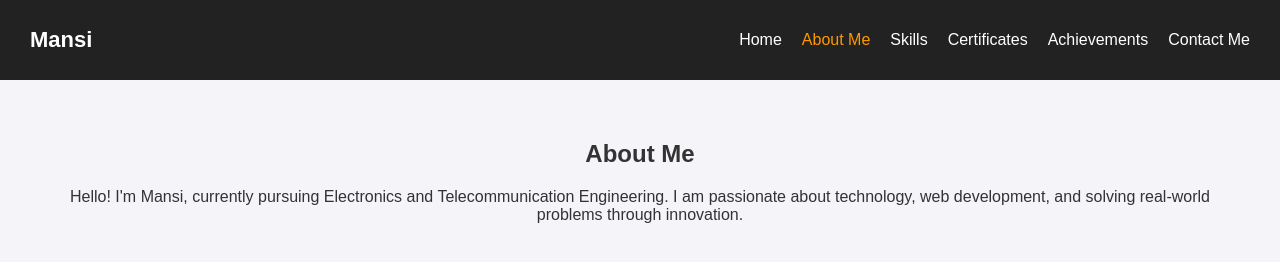
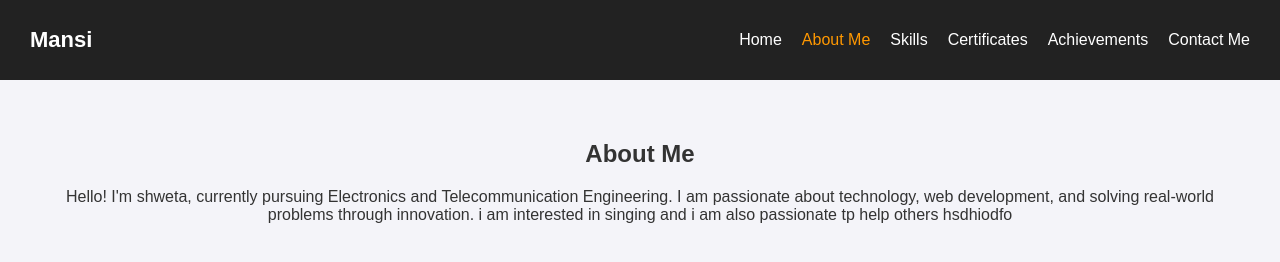
Before and after one commit to salunkhemansi009-cloud/my-portfoilo, a plain HTML site: page about.html in a window 1280 px wide. Drawn offline with Linux system fonts and the light colour scheme.

Commit message:
Update about.html

```diff
--- a/about.html
+++ b/about.html
@@ -23,8 +23,10 @@
 
   <section class="content">
     <h1>About Me</h1>
-    <p>Hello! I'm Mansi, currently pursuing Electronics and Telecommunication Engineering.
-    I am passionate about technology, web development, and solving real-world problems through innovation.</p>
+    <p>Hello! I'm shweta, currently pursuing Electronics and Telecommunication Engineering.
+    I am passionate about technology, web development, and solving real-world problems through innovation.
+    i am interested in singing and i am also passionate tp help others
+    hsdhiodfo</p>
   </section>
 </body>
 </html>
```
